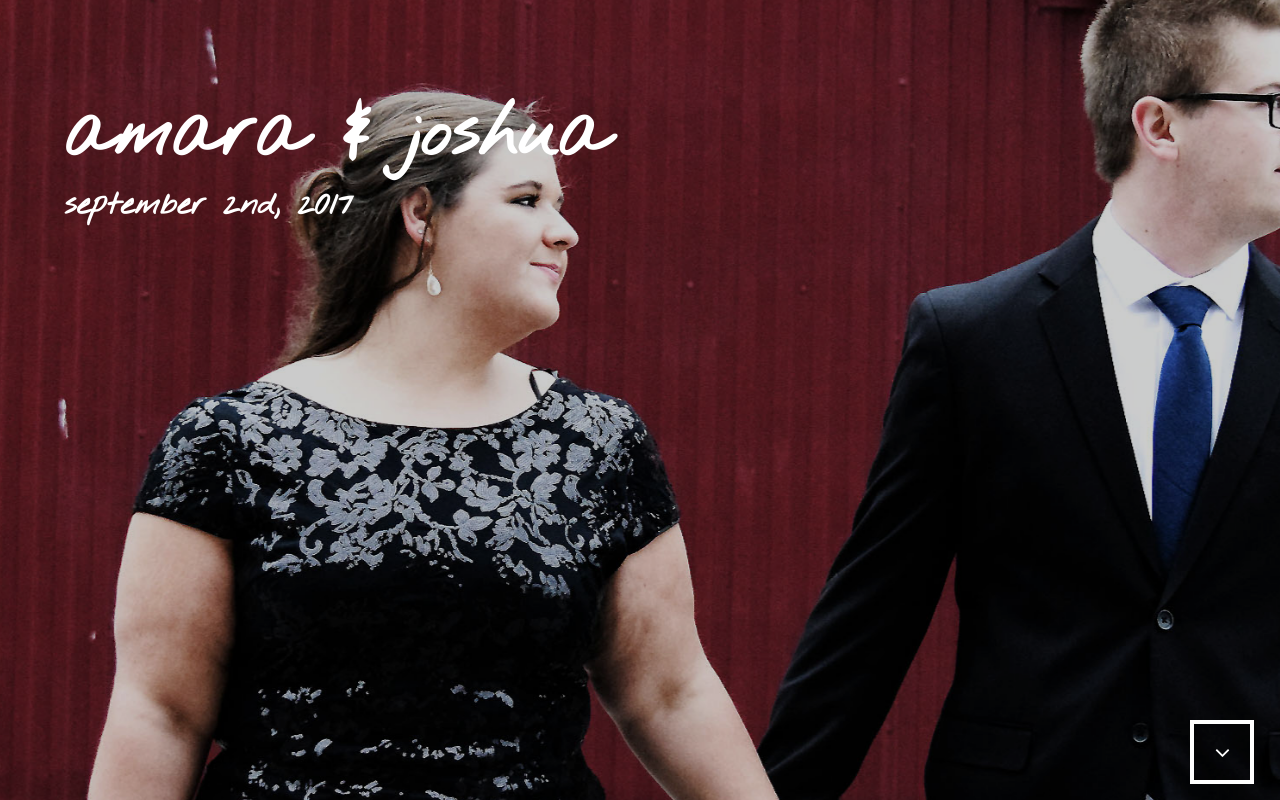
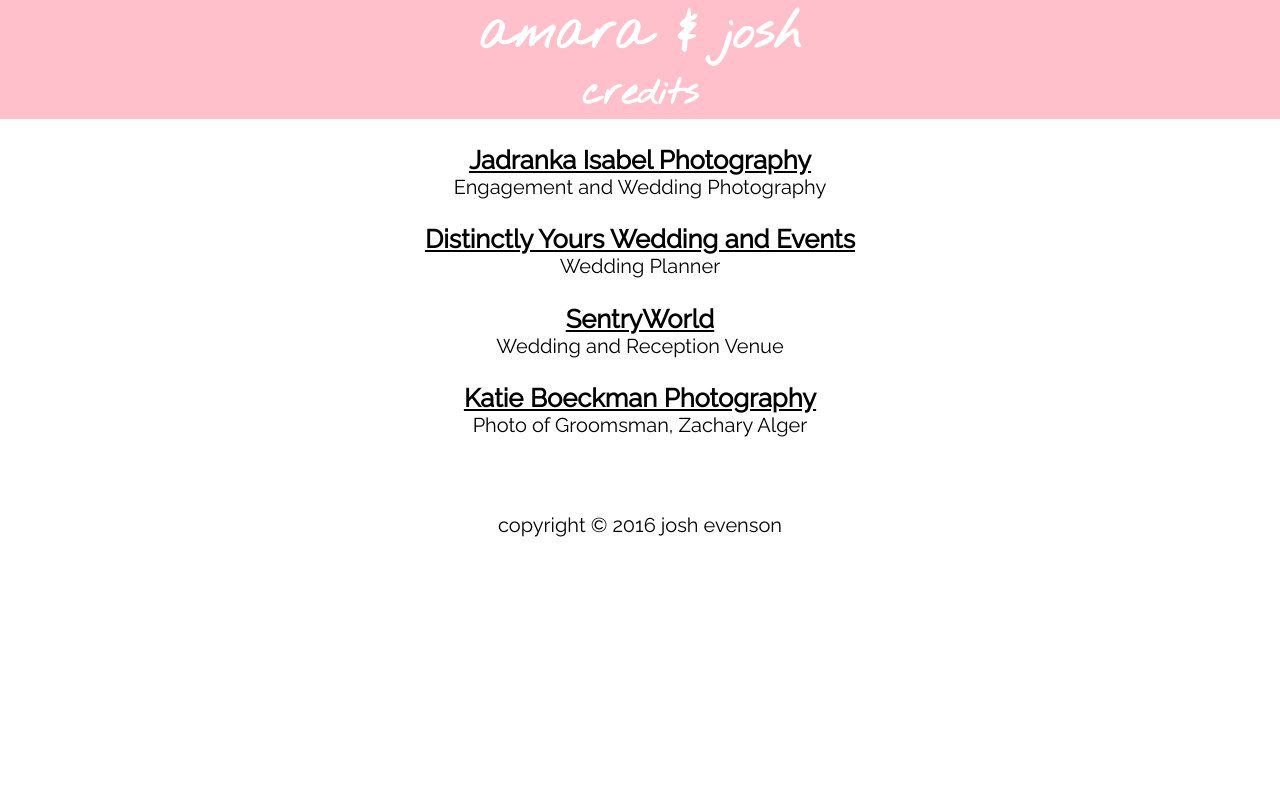
Before and after one commit to jevenson/joshandamara, an Angular app: page /credits in a window 1280 px wide. Before the commit this address led to /. Built offline with nearby package versions, Linux system fonts and the light colour scheme.

Commit message:
added footer, credits page. updated hotel info

```diff
--- /dev/null
+++ b/src/app/content/footer.component.ts
@@ -0,0 +1,12 @@
+import { Component } from '@angular/core';
+
+@Component({
+    selector: 'app-footer',
+    template: `
+        <p>copyright &copy; 2016 josh evenson</p>
+    `,
+    styles: [`
+        p { text-align: center; }
+    `]
+})
+export class FooterComponent { }
--- a/src/app/content/lodging.component.ts
+++ b/src/app/content/lodging.component.ts
@@ -14,9 +14,13 @@ import { Component } from '@angular/core';
                 </div>
                 <div class="text-container">
                     <p>The bride and groom booked a block of rooms at the Holiday Inn. If you would like to book a hotel room,
-                       please call and mention the “Heroux/Evenson” room block. Rooms will go fast, as it is a holiday weekend. Please book early!</p>
+                       please call and mention the “Heroux/Evenson” room block. If booking online, use group code &quot;HEW&quot;.
+                       Rooms will go fast, as it is a holiday weekend. Please book early!</p>
                     <p>A shuttle will be available from the Holiday Inn to SentryWorld before and after the wedding.</p>
                     <p>If you have any questions about accommodations, please contact the Holiday Inn or the bride or groom.</p>
+                    <a id="booking-btn" href="https://www.holidayinn.com/redirect?path=rates&brandCode=hi&localeCode=en&regionCode=1&hotelCode=STEAA&checkInDate=01&checkInMonthYear=082017&checkOutDate=03&checkOutMonthYear=082017&_PMID=99801505&GPC=HEW&viewfullsite=true">
+                        <p>Book Online Today!</p>
+                    </a>
                 </div>
             </div>
         </app-content-wrapper>
@@ -58,6 +62,23 @@ import { Component } from '@angular/core';
                 text-align: justify;
             }
         }
+
+        #booking-btn {
+            display: block;
+            color: white;
+            background-color: pink;
+            width: 50%;
+            margin: 0 auto;
+            padding: 10px;
+            border-radius: 5px;
+            text-align: center;
+            text-decoration: none;
+            opacity: .8;
+        }
+
+        #booking-btn:hover { opacity: 1; }
+
+        #booking-btn p { margin: 0; }
     `]
 })
 export class LodgingComponent { }
--- /dev/null
+++ b/src/app/pages/credits-page.component.ts
@@ -0,0 +1,75 @@
+import { Component, OnInit } from '@angular/core';
+
+@Component({
+    selector: 'app-credits',
+    template: `
+        <div class="header">
+            <h1>amara &amp; josh</h1>
+            <h2>credits</h2>
+        </div>
+
+        <ng-container *ngFor="let credit of creditList">
+            <h3 class="credits-title">
+                <a href="{{ credit.link }}">{{ credit.title }}</a>
+            </h3>
+
+            <p>{{ credit.job }}</p>
+        </ng-container>
+
+        <br />
+        <br />
+
+        <app-footer></app-footer>
+    `,
+    styles: [`
+        * { text-align: center; }
+
+        hr { width: 20%; }
+
+        h3 {
+            margin: 1em 0 0;
+            text-decoration: underline;
+        }
+
+        a:hover {
+            color: pink;
+        }
+
+        p { margin-top: 0; }
+
+        .header {
+            background-color: pink;
+            color: white;
+        }
+
+        .header h1, .header h2 {
+            margin: 0;
+        }
+    `]
+})
+export class CreditsPageComponent {
+
+    public creditList: any[] = [
+        {
+            "title": "Jadranka Isabel Photography",
+            "job": "Engagement and Wedding Photography",
+            "link": "http://www.jadrankaisabelphotography.weebly.com/"
+        },
+        {
+            "title": "Distinctly Yours Wedding and Events",
+            "job": "Wedding Planner",
+            "link": "http://www.stevenspointweddingplanner.com/"
+        },
+        {
+            "title": "SentryWorld",
+            "job": "Wedding and Reception Venue",
+            "link": "http://www.sentryworld.com/"
+        },
+        {
+            "title": "Katie Boeckman Photography",
+            "job": "Photo of Groomsman, Zachary Alger",
+            "link": "https://www.facebook.com/katieboeckmanphotography/"
+        }
+    ];
+
+}
--- a/src/app/pages/home-page.component.less
+++ b/src/app/pages/home-page.component.less
@@ -1,16 +1,3 @@
-.title {
-    text-align: center;
-    position: absolute;
-    left: 50%;
-    top: 50%;
-    -webkit-transform: translate(-50%, -50%);
-    transform: translate(-50%, -50%);
-    color: white;
-    font-size: 6vh;
-    text-shadow: 3px 3px black;
-    width: 80vw;
-}
-
 .hero-container {
     width: 100%;
     text-align: center;
@@ -54,3 +41,9 @@
         }
     }
 }
+
+#credits-link {
+    display: block;
+    margin: 10vh 0 5vh;
+    text-align: center;
+}
--- a/src/app/pages/home-page.component.ts
+++ b/src/app/pages/home-page.component.ts
@@ -31,6 +31,10 @@ import { Component } from '@angular/core';
             <app-parallax-group identifier="eight">
                 <app-wedding-party></app-wedding-party>
             </app-parallax-group>
+            <a id="credits-link" routerLink="/credits">
+                <p>credits</p>
+            </a>
+            <app-footer></app-footer>
         </app-parallax-list>
     `,
     styleUrls: ['./home-page.component.less']
--- a/src/styles.less
+++ b/src/styles.less
@@ -51,6 +51,11 @@ h3 {
     .header-font;
     font-size: 200%;
     font-size: 2vmax;
+
+    &.credits-title {
+        .content-font;
+        min-font-size: 20px;
+    }
 }
 
 p {
```
Also changed, not shown: src/app/app.module.ts (+6 -1 lines), 1 other file (tests, documents, lock files or other folders).
